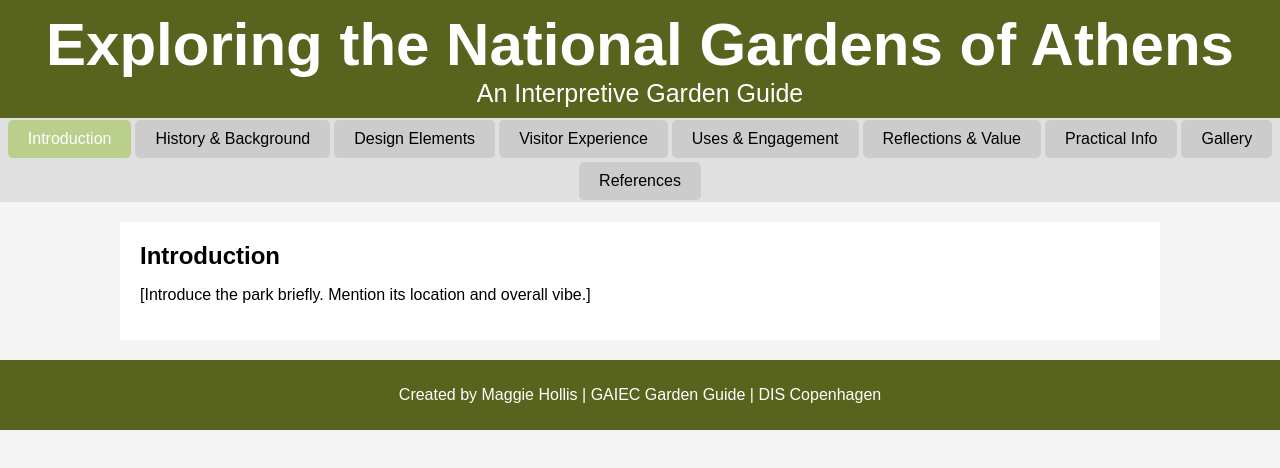
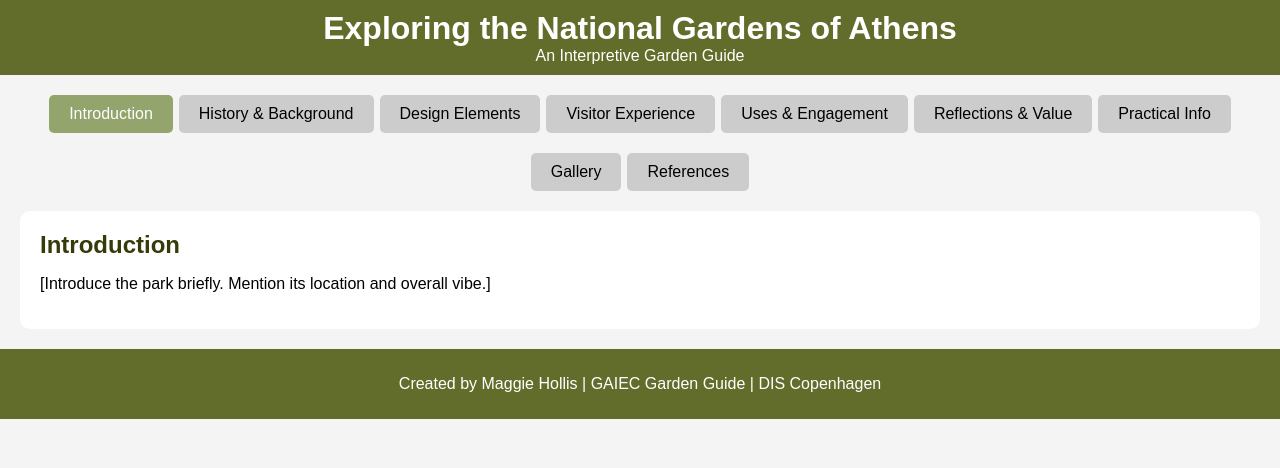
Before and after one commit to maggiehollis/Garden-Guide, a plain HTML site: page index.html in a window 1280 px wide. Drawn offline with Linux system fonts and the light colour scheme.

Commit message:
Change formatting

```diff
--- a/index.html
+++ b/index.html
@@ -12,24 +12,25 @@
         background-color: #f4f4f4;
       }
       header {
-        background-color: #58641d;
+        background-color: #58641dee;
         color: white;
         padding: 10px;
         text-align: center;
       }
       h2 {
         margin: 0;
+        color: #373b09;
       }
       .title {
-        font-size: 30px;
+        font-size: auto;
       }
       .subtitle {
-        font-size: 25px;
+        font-size: auto;
       }
       .tabs {
         display: flex;
         flex-wrap: wrap;
-        background: #e0e0e0;
+        background: #f4f4f4;
         justify-content: center;
       }
       .tab-button {
@@ -39,18 +40,18 @@
         border-radius: 5px;
         cursor: pointer;
         font-size: 16px;
-        margin: 2px;
+        margin: 20px 3px 0px 3px;
       }
       .tab-button.active {
-        background: #bbcf8d;
+        background: #7b904bcc;
         color: white;
       }
       .tab-content {
         display: none;
         padding: 20px;
-        max-width: 1000px;
-        margin: 20px auto 20px auto;
+        margin: 20px;
         background: white;
+        border-radius: 10px;
       }
       .tab-content.active {
         display: block;
@@ -61,7 +62,7 @@
         margin: 10px 0;
       }
       footer {
-        background-color: #58641d;
+        background-color: #58641dee;
         color: white;
         text-align: center;
         padding: 10px;
```
